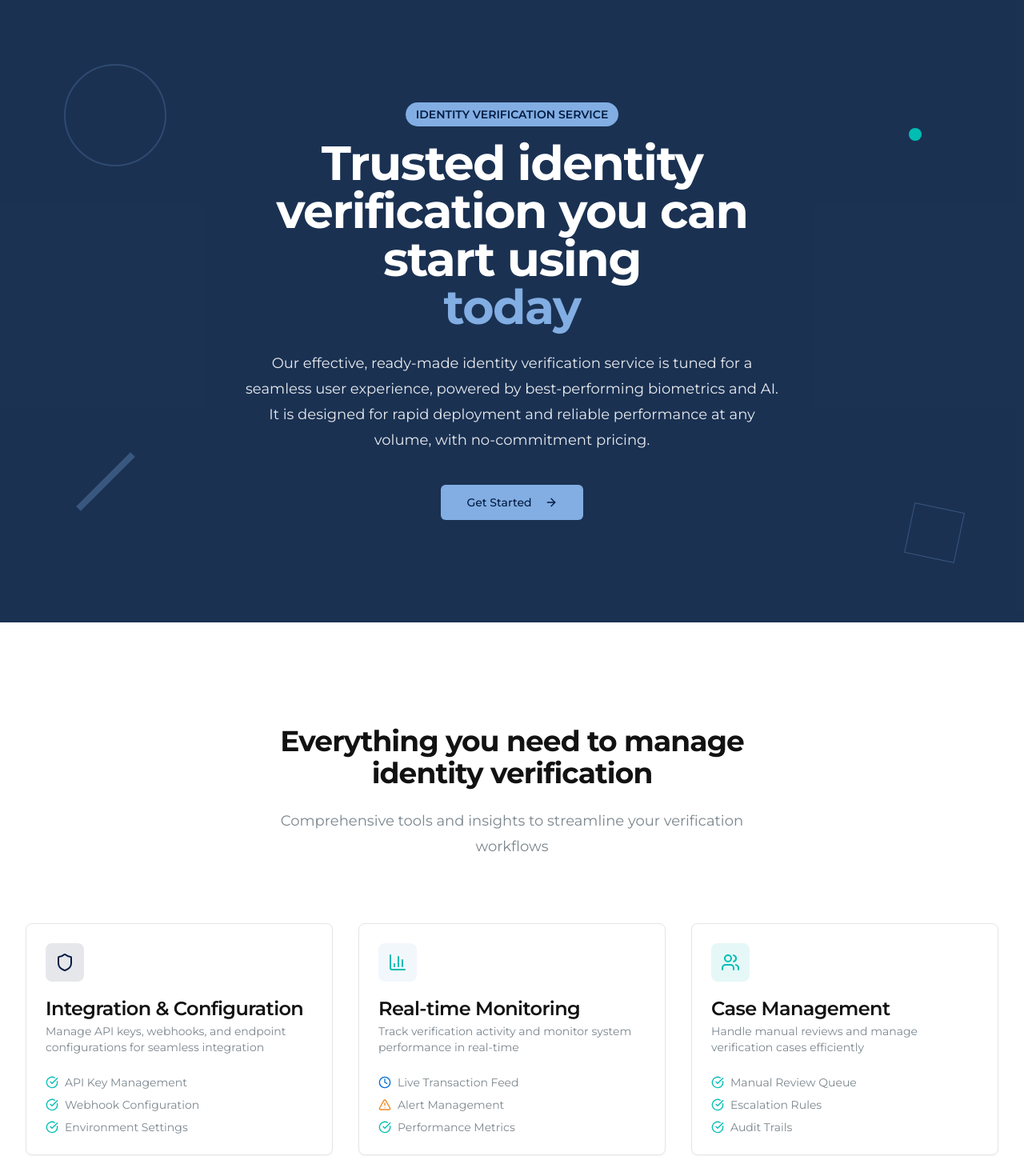
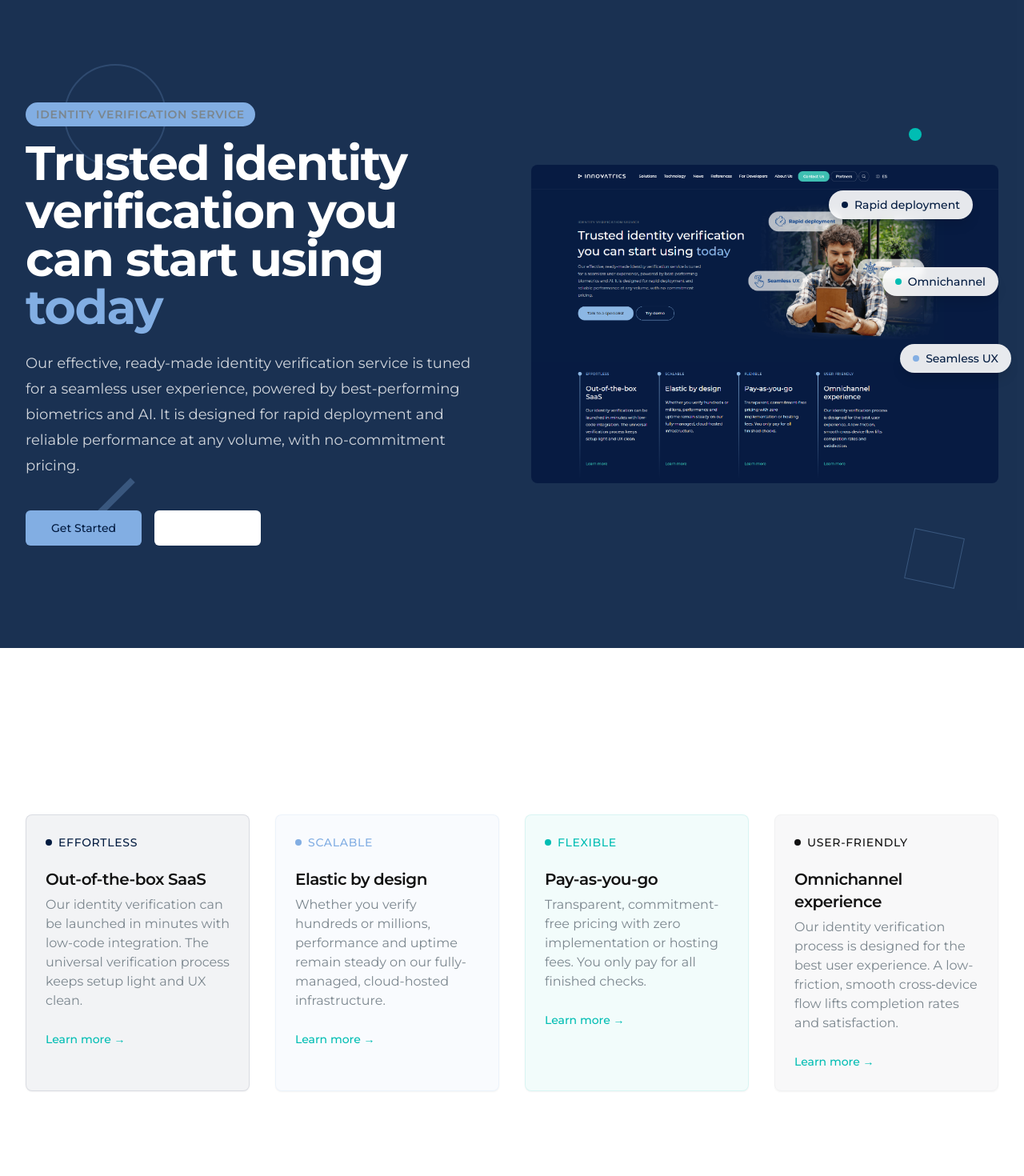
Before and after one commit to martinondercin/idv-saas-dashboard, a React (Vite) app: page / in a window 1280 px wide. Shown: the top 1470 px of the page at 80% size. Built offline with nearby package versions, Linux system fonts and the light colour scheme.

Commit message:
Update landing page

```diff
--- a/src/pages/Index.tsx
+++ b/src/pages/Index.tsx
@@ -20,27 +20,65 @@ const Index = () => {
         </div>
 
         <div className="relative z-10 mx-auto max-w-7xl px-6 py-24 sm:py-32 lg:px-8">
-          <div className="mx-auto max-w-2xl text-center">
+          <div className="grid lg:grid-cols-2 gap-12 items-center">
+            {/* Left Content */}
+            <div className="text-left">
               <div className="mb-4">
-              <Badge variant="secondary" className="text-sm px-3 py-1">
+                <Badge variant="secondary" className="text-sm px-3 py-1 text-muted-foreground uppercase tracking-wider">
                   IDENTITY VERIFICATION SERVICE
                 </Badge>
               </div>
-            <h1 className="text-4xl font-bold tracking-tight text-primary-foreground sm:text-6xl">
-              Trusted identity verification you can start using
-              <span className="block text-secondary">today</span>
+              <h1 className="text-4xl font-bold tracking-tight text-primary-foreground sm:text-5xl lg:text-6xl">
+                Trusted identity verification you can start using <span className="text-secondary">today</span>
               </h1>
-            <p className="mt-6 text-lg leading-8 text-primary-foreground/90 max-w-3xl mx-auto">
+              <p className="mt-6 text-lg leading-8 text-primary-foreground/80 max-w-2xl">
                 Our effective, ready-made identity verification service is tuned for a seamless user experience,
                 powered by best-performing biometrics and AI. It is designed for rapid deployment and reliable
                 performance at any volume, with no-commitment pricing.
               </p>
-            <div className="mt-10 flex items-center justify-center">
+              <div className="mt-10 flex items-center gap-4">
                 <Button size="lg" asChild className="bg-secondary hover:bg-secondary/90 text-secondary-foreground px-8">
                   <Link to="/login">
-                  Get Started <ArrowRight className="ml-2 h-4 w-4" />
+                    Get Started
                   </Link>
                 </Button>
+                <Button size="lg" variant="outline" className="border-primary-foreground/20 text-primary-foreground hover:bg-primary-foreground/10 px-8">
+                  Try demo
+                </Button>
+              </div>
+            </div>
+
+            {/* Right Hero Image */}
+            <div className="relative lg:block hidden">
+              <div className="relative">
+                <img
+                  src="/lovable-uploads/c8c89abb-42ae-4078-9e7f-89ec06aa59c6.png"
+                  alt="Identity verification dashboard interface"
+                  className="w-full h-auto rounded-lg"
+                />
+
+                {/* Floating UI Elements */}
+                <div className="absolute top-8 right-8 bg-white/90 backdrop-blur-sm rounded-full px-4 py-2 shadow-lg">
+                  <div className="flex items-center gap-2 text-sm font-medium text-primary">
+                    <div className="w-2 h-2 bg-primary rounded-full"></div>
+                    Rapid deployment
+                  </div>
+                </div>
+
+                <div className="absolute top-32 right-0 bg-white/90 backdrop-blur-sm rounded-full px-4 py-2 shadow-lg">
+                  <div className="flex items-center gap-2 text-sm font-medium text-primary">
+                    <div className="w-2 h-2 bg-accent rounded-full"></div>
+                    Omnichannel
+                  </div>
+                </div>
+
+                <div className="absolute top-56 -right-4 bg-white/90 backdrop-blur-sm rounded-full px-4 py-2 shadow-lg">
+                  <div className="flex items-center gap-2 text-sm font-medium text-primary">
+                    <div className="w-2 h-2 bg-secondary rounded-full"></div>
+                    Seamless UX
+                  </div>
+                </div>
+              </div>
             </div>
           </div>
         </div>
@@ -49,97 +87,76 @@ const Index = () => {
       {/* Features Section */}
       <div className="py-24 sm:py-32 bg-background">
         <div className="mx-auto max-w-7xl px-6 lg:px-8">
-          <div className="mx-auto max-w-2xl text-center">
-            <h2 className="text-3xl font-bold tracking-tight text-foreground sm:text-4xl">
-              Everything you need to manage identity verification
-            </h2>
-            <p className="mt-6 text-lg leading-8 text-muted-foreground">
-              Comprehensive tools and insights to streamline your verification workflows
-            </p>
+          <div className="mx-auto grid max-w-2xl auto-rows-fr grid-cols-1 gap-8 sm:mt-20 lg:mx-0 lg:max-w-none lg:grid-cols-4">
+            <Card className="bg-primary/5 border-primary/10 hover-lift transition-smooth">
+              <CardHeader>
+                <div className="flex items-center gap-2 mb-4">
+                  <div className="w-2 h-2 bg-primary rounded-full"></div>
+                  <span className="text-sm font-medium text-primary uppercase tracking-wider">EFFORTLESS</span>
                 </div>
-
-          <div className="mx-auto mt-16 grid max-w-2xl auto-rows-fr grid-cols-1 gap-8 sm:mt-20 lg:mx-0 lg:max-w-none lg:grid-cols-3">
-            <Card className="hover-lift transition-smooth">
-              <CardHeader>
-                <div className="w-12 h-12 bg-primary/10 rounded-lg flex items-center justify-center mb-4">
-                  <Shield className="h-6 w-6 text-primary" />
-                </div>
-                <CardTitle>Integration & Configuration</CardTitle>
-                <CardDescription>
-                  Manage API keys, webhooks, and endpoint configurations for seamless integration
+                <CardTitle className="text-xl">Out-of-the-box SaaS</CardTitle>
+                <CardDescription className="text-base">
+                  Our identity verification can be launched in minutes with low-code integration. The universal verification process keeps setup light and UX clean.
                 </CardDescription>
               </CardHeader>
               <CardContent>
-                <div className="space-y-2">
-                  <div className="flex items-center gap-2">
-                    <CheckCircle className="h-4 w-4 text-accent" />
-                    <span className="text-sm text-muted-foreground">API Key Management</span>
-                  </div>
-                  <div className="flex items-center gap-2">
-                    <CheckCircle className="h-4 w-4 text-accent" />
-                    <span className="text-sm text-muted-foreground">Webhook Configuration</span>
-                  </div>
-                  <div className="flex items-center gap-2">
-                    <CheckCircle className="h-4 w-4 text-accent" />
-                    <span className="text-sm text-muted-foreground">Environment Settings</span>
-                  </div>
-                </div>
+                <Button variant="link" className="p-0 h-auto text-accent hover:text-accent/80">
+                  Learn more →
+                </Button>
               </CardContent>
             </Card>
 
-            <Card className="hover-lift transition-smooth">
+            <Card className="bg-secondary/5 border-secondary/10 hover-lift transition-smooth">
               <CardHeader>
-                <div className="w-12 h-12 bg-secondary/10 rounded-lg flex items-center justify-center mb-4">
-                  <BarChart3 className="h-6 w-6 text-secondary-vibrant" />
+                <div className="flex items-center gap-2 mb-4">
+                  <div className="w-2 h-2 bg-secondary rounded-full"></div>
+                  <span className="text-sm font-medium text-secondary uppercase tracking-wider">SCALABLE</span>
                 </div>
-                <CardTitle>Real-time Monitoring</CardTitle>
-                <CardDescription>
-                  Track verification activity and monitor system performance in real-time
+                <CardTitle className="text-xl">Elastic by design</CardTitle>
+                <CardDescription className="text-base">
+                  Whether you verify hundreds or millions, performance and uptime remain steady on our fully-managed, cloud-hosted infrastructure.
                 </CardDescription>
               </CardHeader>
               <CardContent>
-                <div className="space-y-2">
-                  <div className="flex items-center gap-2">
-                    <Clock className="h-4 w-4 text-pending" />
-                    <span className="text-sm text-muted-foreground">Live Transaction Feed</span>
-                  </div>
-                  <div className="flex items-center gap-2">
-                    <AlertTriangle className="h-4 w-4 text-warning" />
-                    <span className="text-sm text-muted-foreground">Alert Management</span>
-                  </div>
-                  <div className="flex items-center gap-2">
-                    <CheckCircle className="h-4 w-4 text-accent" />
-                    <span className="text-sm text-muted-foreground">Performance Metrics</span>
-                  </div>
-                </div>
+                <Button variant="link" className="p-0 h-auto text-accent hover:text-accent/80">
+                  Learn more →
+                </Button>
               </CardContent>
             </Card>
 
-            <Card className="hover-lift transition-smooth">
+            <Card className="bg-accent/5 border-accent/10 hover-lift transition-smooth">
               <CardHeader>
-                <div className="w-12 h-12 bg-accent/10 rounded-lg flex items-center justify-center mb-4">
-                  <Users className="h-6 w-6 text-accent" />
+                <div className="flex items-center gap-2 mb-4">
+                  <div className="w-2 h-2 bg-accent rounded-full"></div>
+                  <span className="text-sm font-medium text-accent uppercase tracking-wider">FLEXIBLE</span>
                 </div>
-                <CardTitle>Case Management</CardTitle>
-                <CardDescription>
-                  Handle manual reviews and manage verification cases efficiently
+                <CardTitle className="text-xl">Pay-as-you-go</CardTitle>
+                <CardDescription className="text-base">
+                  Transparent, commitment-free pricing with zero implementation or hosting fees. You only pay for all finished checks.
                 </CardDescription>
               </CardHeader>
               <CardContent>
-                <div className="space-y-2">
-                  <div className="flex items-center gap-2">
-                    <CheckCircle className="h-4 w-4 text-accent" />
-                    <span className="text-sm text-muted-foreground">Manual Review Queue</span>
+                <Button variant="link" className="p-0 h-auto text-accent hover:text-accent/80">
+                  Learn more →
+                </Button>
+              </CardContent>
+            </Card>
+
+            <Card className="bg-muted/50 border-muted hover-lift transition-smooth">
+              <CardHeader>
+                <div className="flex items-center gap-2 mb-4">
+                  <div className="w-2 h-2 bg-foreground rounded-full"></div>
+                  <span className="text-sm font-medium text-foreground uppercase tracking-wider">USER-FRIENDLY</span>
                 </div>
-                  <div className="flex items-center gap-2">
-                    <CheckCircle className="h-4 w-4 text-accent" />
-                    <span className="text-sm text-muted-foreground">Escalation Rules</span>
-                  </div>
-                  <div className="flex items-center gap-2">
-                    <CheckCircle className="h-4 w-4 text-accent" />
-                    <span className="text-sm text-muted-foreground">Audit Trails</span>
-                  </div>
-                </div>
+                <CardTitle className="text-xl">Omnichannel experience</CardTitle>
+                <CardDescription className="text-base">
+                  Our identity verification process is designed for the best user experience. A low-friction, smooth cross‑device flow lifts completion rates and satisfaction.
+                </CardDescription>
+              </CardHeader>
+              <CardContent>
+                <Button variant="link" className="p-0 h-auto text-accent hover:text-accent/80">
+                  Learn more →
+                </Button>
               </CardContent>
             </Card>
           </div>
@@ -191,13 +208,13 @@ const Index = () => {
               Join thousands of businesses using our identity verification platform
             </p>
             <div className="mt-10 flex items-center justify-center gap-x-6">
-              <Button size="lg" asChild className="bg-accent hover:bg-accent/90 text-accent-foreground">
-                <Link to="/signup">
-                  Start Free Trial <ArrowRight className="ml-2 h-4 w-4" />
+              <Button size="lg" asChild className="bg-secondary hover:bg-secondary/90 text-secondary-foreground">
+                <Link to="/login">
+                  Get Started <ArrowRight className="ml-2 h-4 w-4" />
                 </Link>
               </Button>
-              <Button size="lg" variant="outline" asChild className="border-secondary text-secondary hover:bg-secondary hover:text-primary">
-                <Link to="/login">Login to Dashboard</Link>
+              <Button size="lg" variant="outline" asChild className="border-primary-foreground/20 text-primary-foreground hover:bg-primary-foreground/10">
+                <span>Try Demo</span>
               </Button>
             </div>
           </div>
```
Also changed, not shown: public/lovable-uploads/c8c89abb-42ae-4078-9e7f-89ec06aa59c6.png (added). Lines whose indentation alone changed are shown as unchanged.
